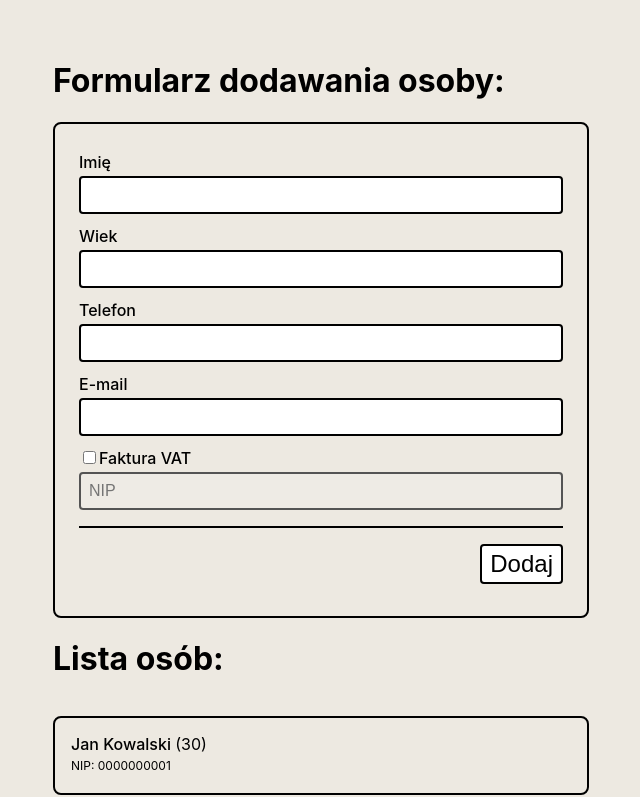
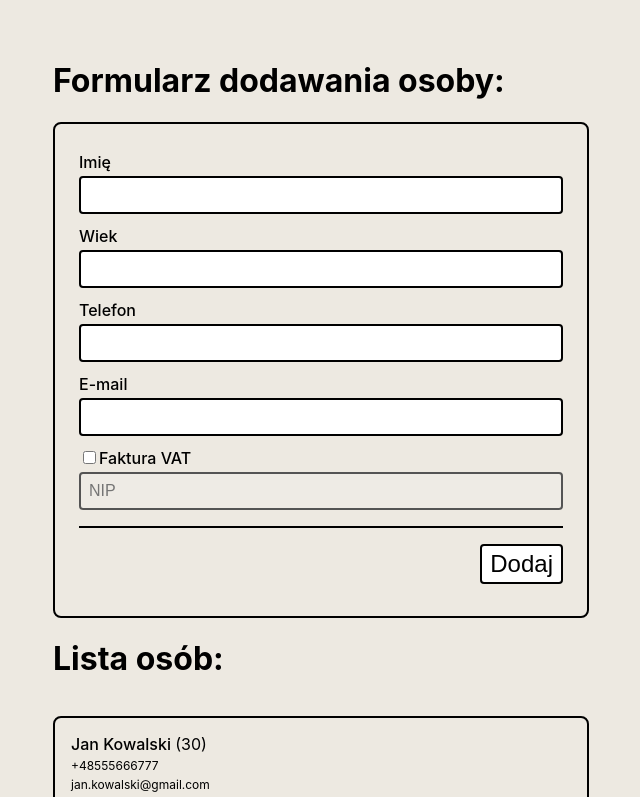
Before and after one commit to RobFyd/zr-react-hook-form, a React (Vite) app: page / in a window 1280 px wide. Shown: the top 797 px of the page, without its empty margins (319-959 px from the left). Built offline with nearby package versions, Linux system fonts and the light colour scheme.

Commit message:
refactor(List): update contact fields to access nested object structure

```diff
--- a/src/components/List.jsx
+++ b/src/components/List.jsx
@@ -10,8 +10,8 @@ export function List({ data }) {
             <span className="person-name">
               {person.name} <span className="person-age">({person.age})</span>
             </span>
-            <span className="person-tel">{person.tel}</span>
-            <span className="person-email">{person.email}</span>
+            <span className="person-tel">{person.contact.tel}</span>
+            <span className="person-email">{person.contact.email}</span>
             {person.nip && (
               <span className="person-nip">NIP: {person.nip}</span>
             )}
```
